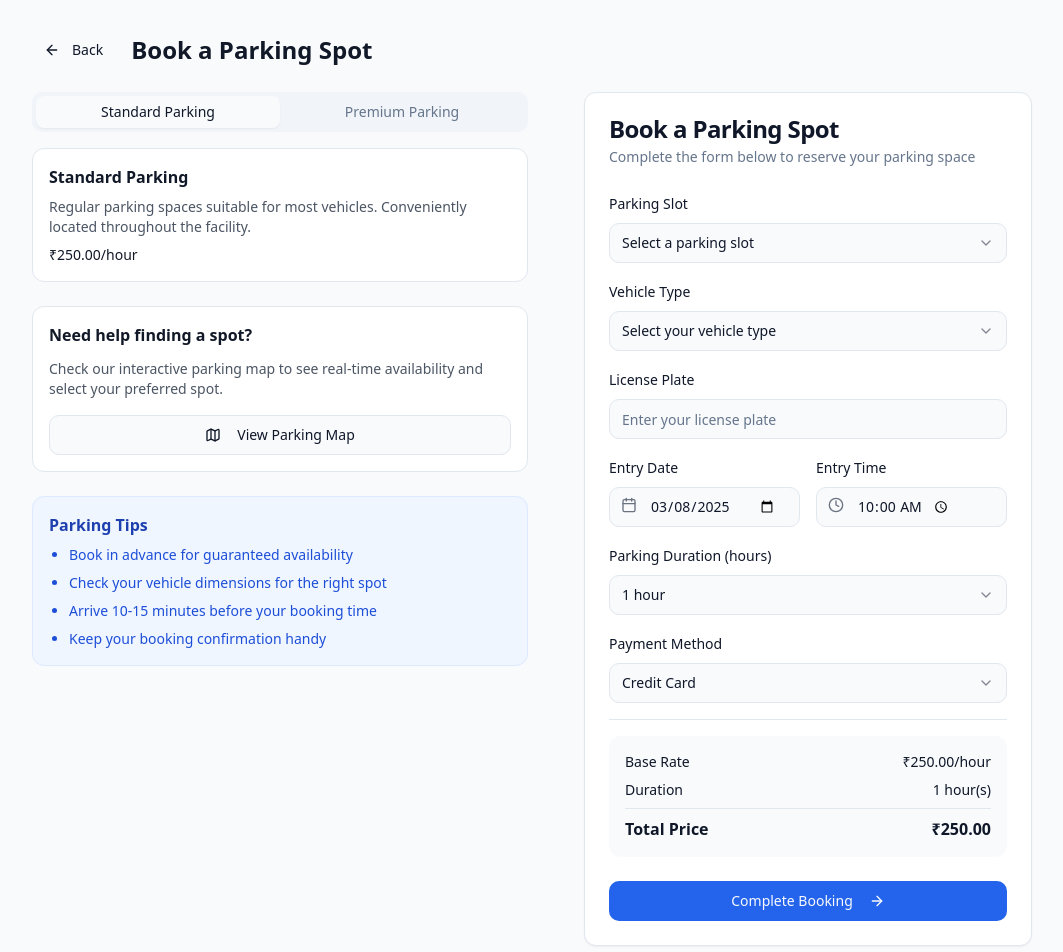
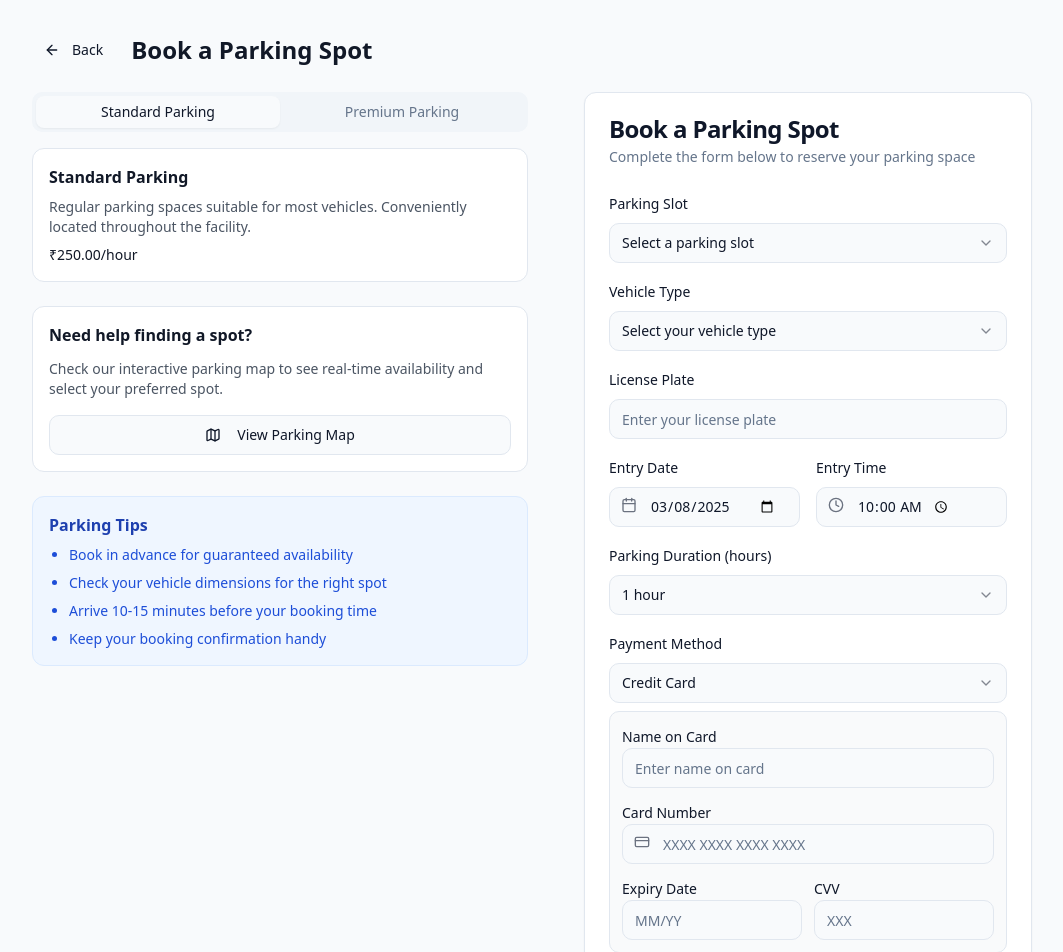
Before and after one commit to Sourav-333/parking-adda, a React (Vite) app: page /book in a window 1280 px wide. Shown: the top 952 px of the page, without its empty margins (96-1159 px from the left). Built offline with nearby package versions, Linux system fonts and the light colour scheme.

Commit message:
Add payment method details
Add credit card and debit card details to the payment method options.

```diff
--- a/src/components/BookingForm.tsx
+++ b/src/components/BookingForm.tsx
@@ -1,4 +1,3 @@
-
 import { useState } from 'react';
 import { useSearchParams, useNavigate } from 'react-router-dom';
 import { Button } from '@/components/ui/button';
@@ -24,6 +23,14 @@ const BookingForm = () => {
     entryTime: '10:00',
     duration: '1',
     paymentMethod: 'credit-card',
+    cardNumber: '',
+    cardExpiry: '',
+    cardCvv: '',
+    cardName: '',
+    debitCardNumber: '',
+    debitCardExpiry: '',
+    debitCardCvv: '',
+    debitCardName: '',
   });
 
   const [loading, setLoading] = useState(false);
@@ -48,12 +55,32 @@ const BookingForm = () => {
     return (basePrice * hours * vehicleMultiplier).toFixed(2);
   };
 
+  const validatePaymentDetails = () => {
+    if (formData.paymentMethod === 'credit-card') {
+      if (!formData.cardNumber || !formData.cardExpiry || !formData.cardCvv || !formData.cardName) {
+        toast.error('Please fill all credit card details');
+        return false;
+      }
+    } else if (formData.paymentMethod === 'debit-card') {
+      if (!formData.debitCardNumber || !formData.debitCardExpiry || !formData.debitCardCvv || !formData.debitCardName) {
+        toast.error('Please fill all debit card details');
+        return false;
+      }
+    }
+    return true;
+  };
+
   const handleSubmit = (e: React.FormEvent) => {
     e.preventDefault();
 
     // Validate form
     if (!formData.parkingSlot || !formData.vehicleType || !formData.licensePlate) {
       toast.error('Please fill all required fields');
+      return;
+    }
+
+    // Validate payment details if card payment
+    if ((formData.paymentMethod === 'credit-card' || formData.paymentMethod === 'debit-card') && !validatePaymentDetails()) {
       return;
     }
 
@@ -71,6 +98,162 @@ const BookingForm = () => {
         }
       });
     }, 1500);
+  };
+
+  const renderPaymentDetails = () => {
+    switch (formData.paymentMethod) {
+      case 'credit-card':
+        return (
+          <div className="space-y-3 mt-3 p-3 border rounded-md bg-gray-50 dark:bg-gray-900">
+            <div>
+              <Label htmlFor="cardName">Name on Card</Label>
+              <Input
+                id="cardName"
+                name="cardName"
+                placeholder="Enter name on card"
+                value={formData.cardName}
+                onChange={handleInputChange}
+              />
+            </div>
+            <div>
+              <Label htmlFor="cardNumber">Card Number</Label>
+              <div className="relative">
+                <CreditCard className="absolute top-2.5 left-3 h-4 w-4 text-gray-500" />
+                <Input
+                  id="cardNumber"
+                  name="cardNumber"
+                  placeholder="XXXX XXXX XXXX XXXX"
+                  value={formData.cardNumber}
+                  onChange={handleInputChange}
+                  className="pl-10"
+                  maxLength={19}
+                />
+              </div>
+            </div>
+            <div className="grid grid-cols-2 gap-3">
+              <div>
+                <Label htmlFor="cardExpiry">Expiry Date</Label>
+                <Input
+                  id="cardExpiry"
+                  name="cardExpiry"
+                  placeholder="MM/YY"
+                  value={formData.cardExpiry}
+                  onChange={handleInputChange}
+                  maxLength={5}
+                />
+              </div>
+              <div>
+                <Label htmlFor="cardCvv">CVV</Label>
+                <Input
+                  id="cardCvv"
+                  name="cardCvv"
+                  placeholder="XXX"
+                  value={formData.cardCvv}
+                  onChange={handleInputChange}
+                  type="password"
+                  maxLength={3}
+                />
+              </div>
+            </div>
+          </div>
+        );
+      case 'debit-card':
+        return (
+          <div className="space-y-3 mt-3 p-3 border rounded-md bg-gray-50 dark:bg-gray-900">
+            <div>
+              <Label htmlFor="debitCardName">Name on Card</Label>
+              <Input
+                id="debitCardName"
+                name="debitCardName"
+                placeholder="Enter name on card"
+                value={formData.debitCardName}
+                onChange={handleInputChange}
+              />
+            </div>
+            <div>
+              <Label htmlFor="debitCardNumber">Card Number</Label>
+              <div className="relative">
+                <CreditCard className="absolute top-2.5 left-3 h-4 w-4 text-gray-500" />
+                <Input
+                  id="debitCardNumber"
+                  name="debitCardNumber"
+                  placeholder="XXXX XXXX XXXX XXXX"
+                  value={formData.debitCardNumber}
+                  onChange={handleInputChange}
+                  className="pl-10"
+                  maxLength={19}
+                />
+              </div>
+            </div>
+            <div className="grid grid-cols-2 gap-3">
+              <div>
+                <Label htmlFor="debitCardExpiry">Expiry Date</Label>
+                <Input
+                  id="debitCardExpiry"
+                  name="debitCardExpiry"
+                  placeholder="MM/YY"
+                  value={formData.debitCardExpiry}
+                  onChange={handleInputChange}
+                  maxLength={5}
+                />
+              </div>
+              <div>
+                <Label htmlFor="debitCardCvv">CVV</Label>
+                <Input
+                  id="debitCardCvv"
+                  name="debitCardCvv"
+                  placeholder="XXX"
+                  value={formData.debitCardCvv}
+                  onChange={handleInputChange}
+                  type="password"
+                  maxLength={3}
+                />
+              </div>
+            </div>
+          </div>
+        );
+      case 'upi':
+        return (
+          <AlertDialog>
+            <AlertDialogTrigger asChild>
+              <Button variant="outline" size="sm" className="mt-3">
+                <QrCode className="h-4 w-4 mr-2" /> Show UPI QR Code
+              </Button>
+            </AlertDialogTrigger>
+            <AlertDialogContent>
+              <AlertDialogHeader>
+                <AlertDialogTitle>Scan QR Code to Pay</AlertDialogTitle>
+                <AlertDialogDescription>
+                  Scan this QR code with your UPI app to make the payment.
+                </AlertDialogDescription>
+              </AlertDialogHeader>
+              <div className="flex justify-center p-4">
+                <img
+                  src="/lovable-uploads/e84a381d-cbd4-4e25-a2b7-7813baf841f1.png"
+                  alt="UPI QR Code"
+                  className="max-w-[250px] border p-2 rounded-md"
+                />
+              </div>
+              <AlertDialogFooter>
+                <AlertDialogCancel>Close</AlertDialogCancel>
+                <AlertDialogAction onClick={() => toast.success('Payment verified!')}>
+                  I've made the payment
+                </AlertDialogAction>
+              </AlertDialogFooter>
+            </AlertDialogContent>
+          </AlertDialog>
+        );
+      case 'cash':
+        return (
+          <div className="mt-3 p-3 border rounded-md bg-gray-50 dark:bg-gray-900">
+            <p className="text-sm text-gray-600 dark:text-gray-400">
+              Please pay the amount in cash at the parking facility upon arrival.
+            </p>
+          </div>
+        );
+      default:
+        return null;
+    }
   };
 
   return (
@@ -211,7 +394,6 @@ const BookingForm = () => {
 
           <div className="space-y-2">
             <Label htmlFor="paymentMethod">Payment Method</Label>
-            <div className="flex items-center gap-2">
             <Select
               name="paymentMethod"
               value={formData.paymentMethod}
@@ -228,37 +410,7 @@ const BookingForm = () => {
               </SelectContent>
             </Select>
 
-              {formData.paymentMethod === 'upi' && (
-                <AlertDialog>
-                  <AlertDialogTrigger asChild>
-                    <Button variant="outline" size="icon" title="Show UPI QR Code">
-                      <QrCode className="h-4 w-4" />
-                    </Button>
-                  </AlertDialogTrigger>
-                  <AlertDialogContent>
-                    <AlertDialogHeader>
-                      <AlertDialogTitle>Scan QR Code to Pay</AlertDialogTitle>
-                      <AlertDialogDescription>
-                        Scan this QR code with your UPI app to make the payment.
-                      </AlertDialogDescription>
-                    </AlertDialogHeader>
-                    <div className="flex justify-center p-4">
-                      <img
-                        src="/lovable-uploads/e84a381d-cbd4-4e25-a2b7-7813baf841f1.png"
-                        alt="UPI QR Code"
-                        className="max-w-[250px] border p-2 rounded-md"
-                      />
-                    </div>
-                    <AlertDialogFooter>
-                      <AlertDialogCancel>Close</AlertDialogCancel>
-                      <AlertDialogAction onClick={() => toast.success('Payment verified!')}>
-                        I've made the payment
-                      </AlertDialogAction>
-                    </AlertDialogFooter>
-                  </AlertDialogContent>
-                </AlertDialog>
-              )}
-            </div>
+            {renderPaymentDetails()}
           </div>
 
           <Separator className="my-4" />
```
Lines whose indentation alone changed are shown as unchanged.
